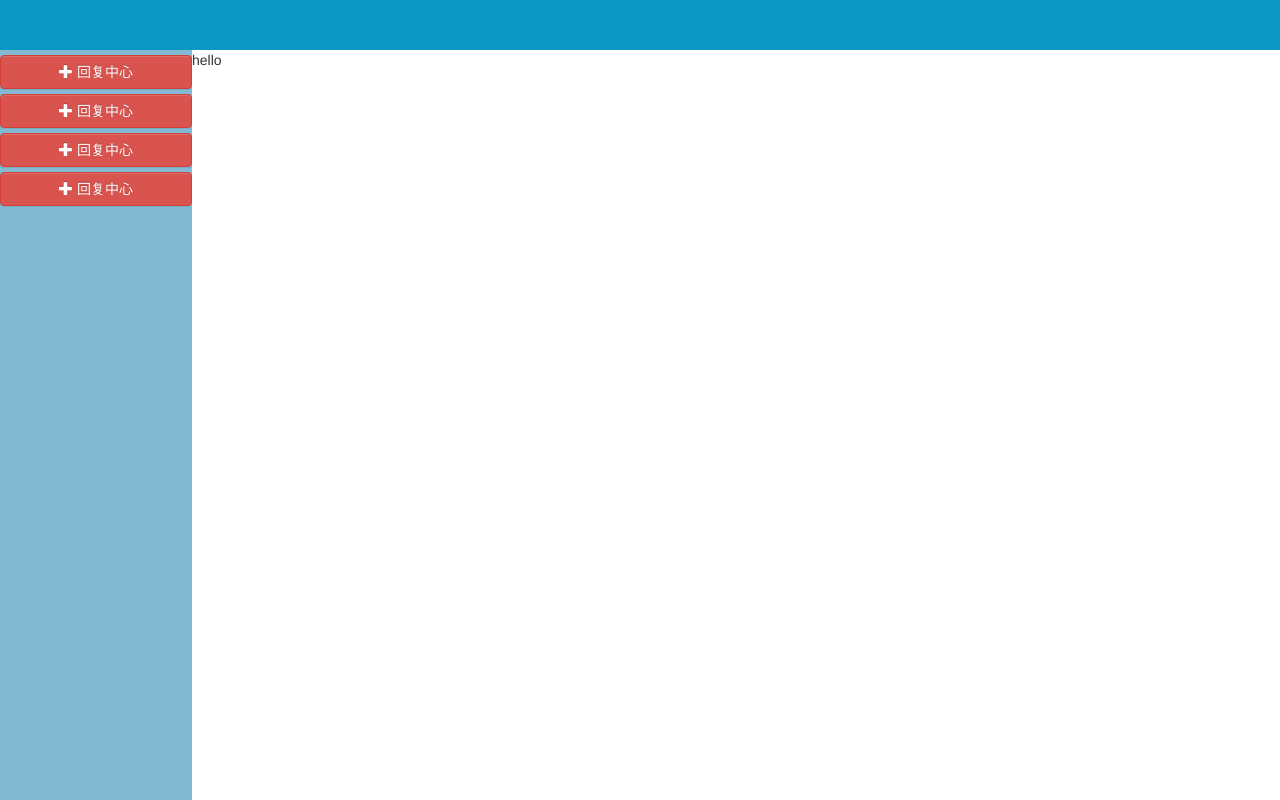
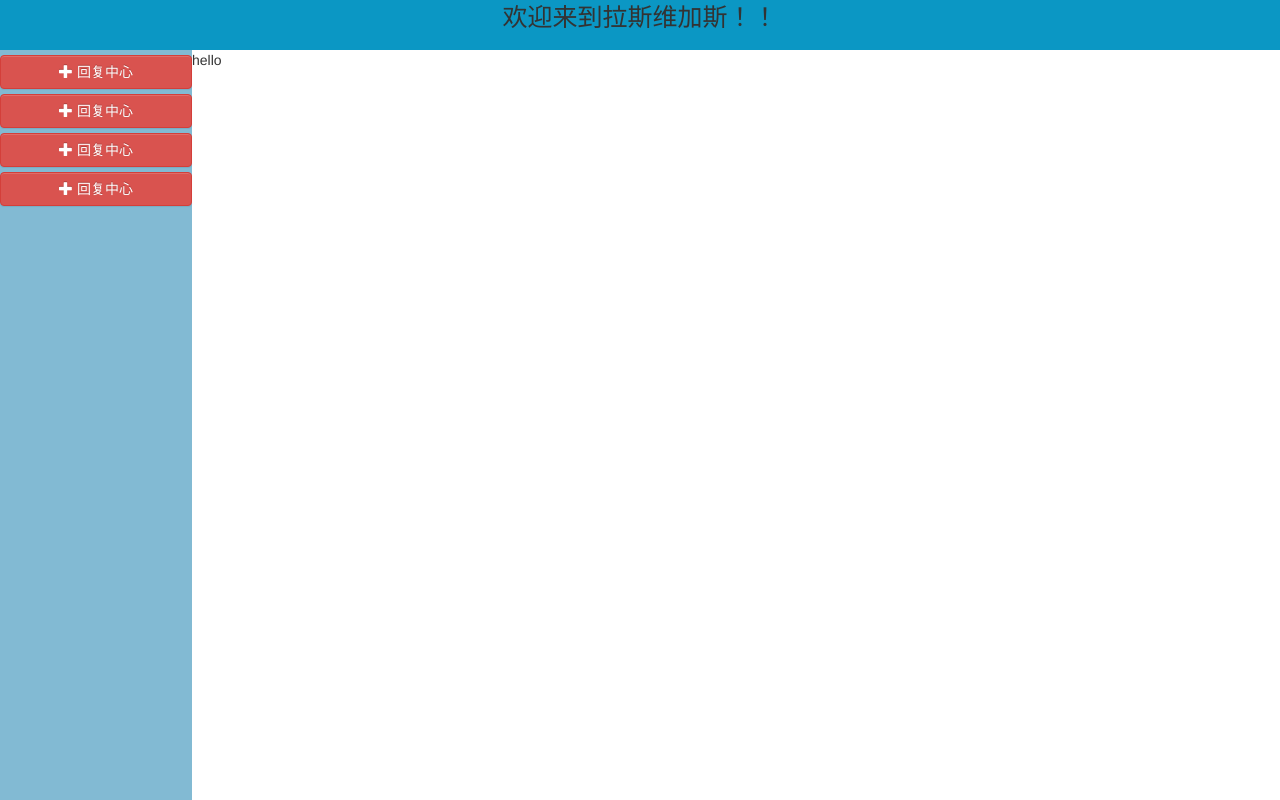
Before and after one commit to wfsovereign/info-web, a website: page src/index.html in a window 1280 px wide. Shown: the top 800 px of the page. Drawn offline with nearby package versions, Linux system fonts and the light colour scheme.

Commit message:
add title

```diff
--- a/src/index.html
+++ b/src/index.html
@@ -12,7 +12,7 @@
 <body>
 
 <header class="header">
-
+    欢迎来到拉斯维加斯！！
 </header>
 
 <section class="main-content">
--- a/src/styles/index.scss
+++ b/src/styles/index.scss
@@ -8,6 +8,8 @@ blockquote, body, button, dd, dl, dt, fieldset, form, h1, h2, h3, h4, h5, h6, hr
   background-color: #0b97c4;
   height: 50px;
   width: 100%;
+  text-align: center;
+  font-size: 25px;
 }
 
 .main-content{
```
Also changed, not shown: dist/css/index.css, dist/index.html, src/css/index.css.
